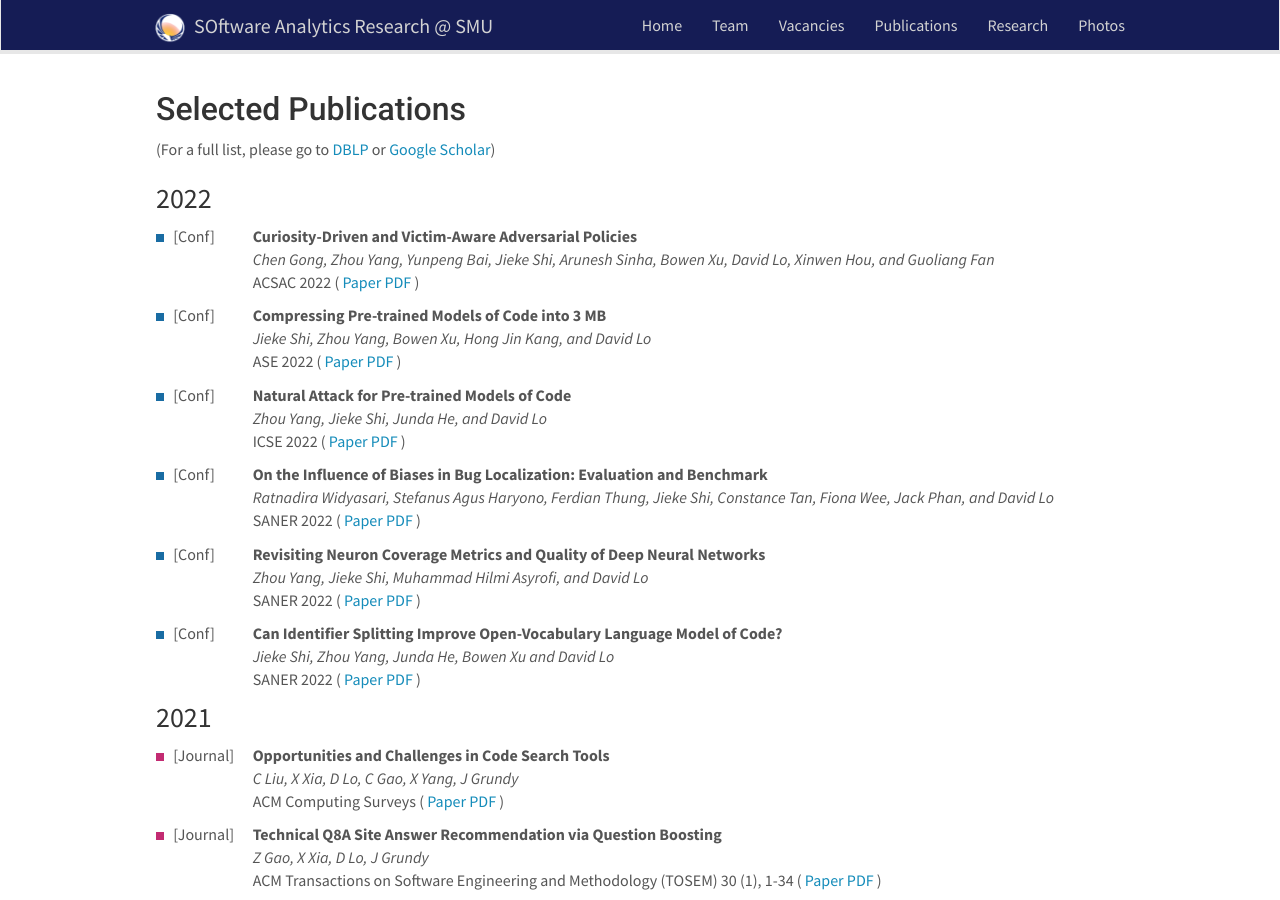
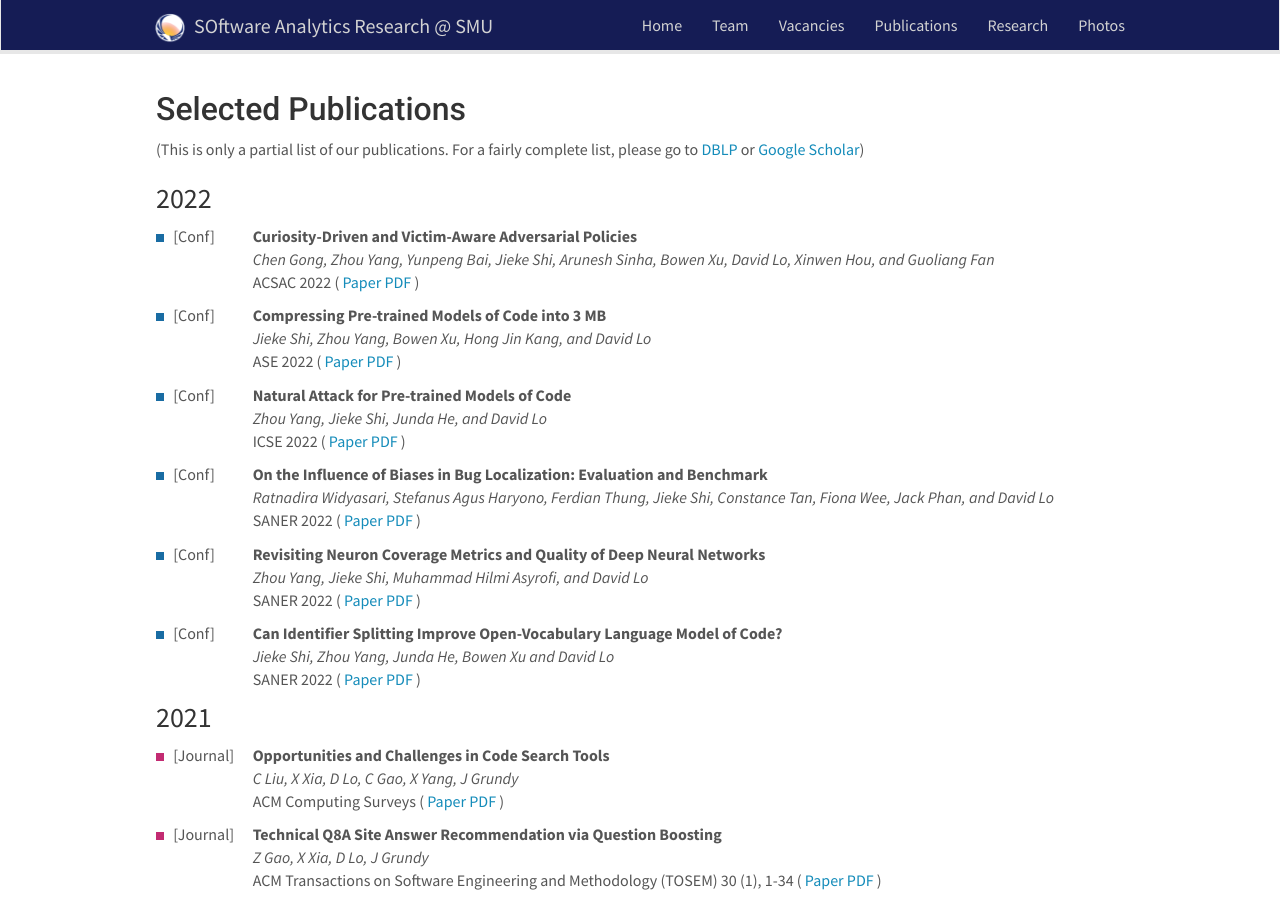
Before and after one commit to soarsmu/soarsmu.github.io, a Jekyll site: the page built from _pages/publications.md, in a window 1280 px wide and 900 px high. Built offline with Jekyll 4.4.1, drawn with Linux system fonts in a browser that asks for light colours; nearby versions of some CDN libraries.

```diff
--- a/_pages/publications.md
+++ b/_pages/publications.md
@@ -8,7 +8,7 @@
 
 <h1 style="font-family: 'Roboto', sans-serif; font-weight: 500; font-size: 32px;">Selected Publications</h1>
 
-(For a full list, please go to [DBLP](https://dblp.uni-trier.de/pers/hd/l/Lo_0001:David) or [Google Scholar](http://scholar.google.com/citations?user=Ra4bt-oAAAAJ&hl=en))
+(This is only a partial list of our publications. For a fairly complete list, please go to [DBLP](https://dblp.uni-trier.de/pers/hd/l/Lo_0001:David) or [Google Scholar](http://scholar.google.com/citations?user=Ra4bt-oAAAAJ&hl=en))
 
 {% assign publications_by_year = site.data.publist | group_by: "year" | sort: "name" | reverse %}
 {% for year in publications_by_year %}
```
Also changed, not shown: 7 other files.
